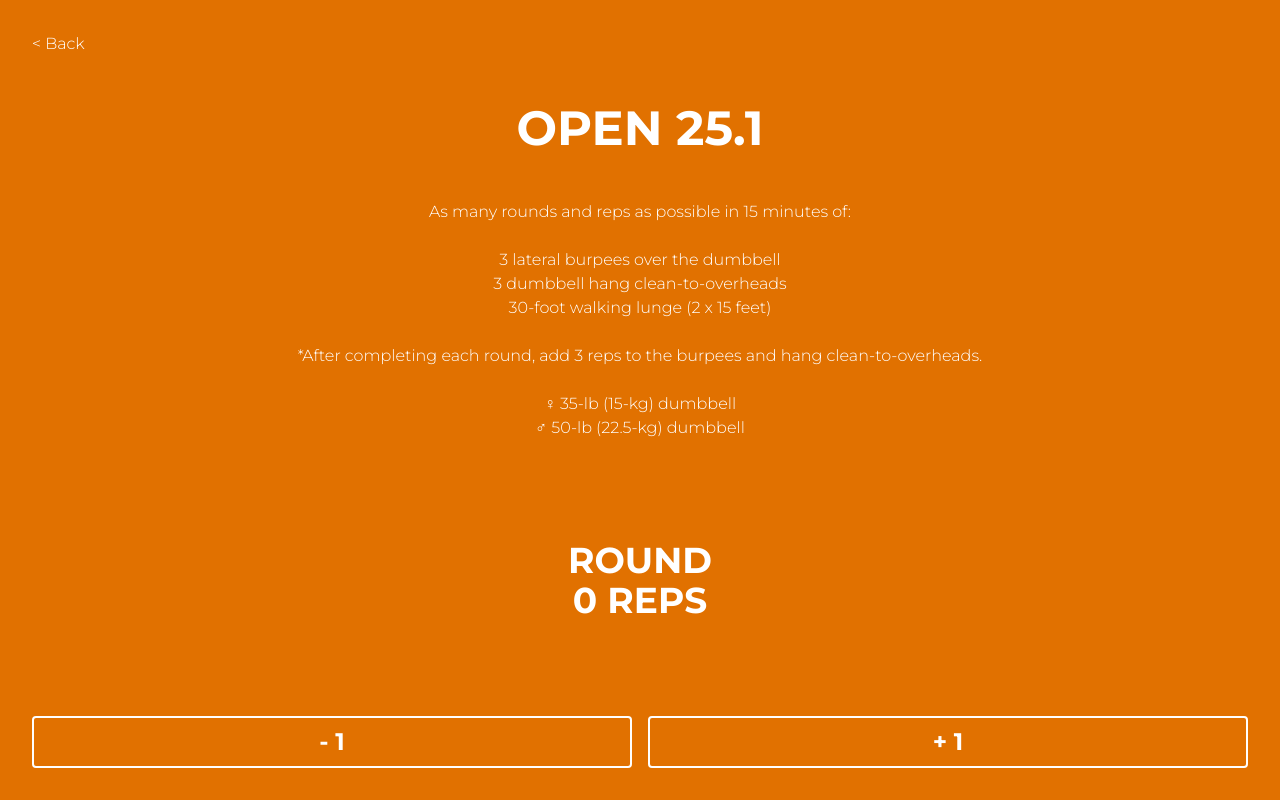
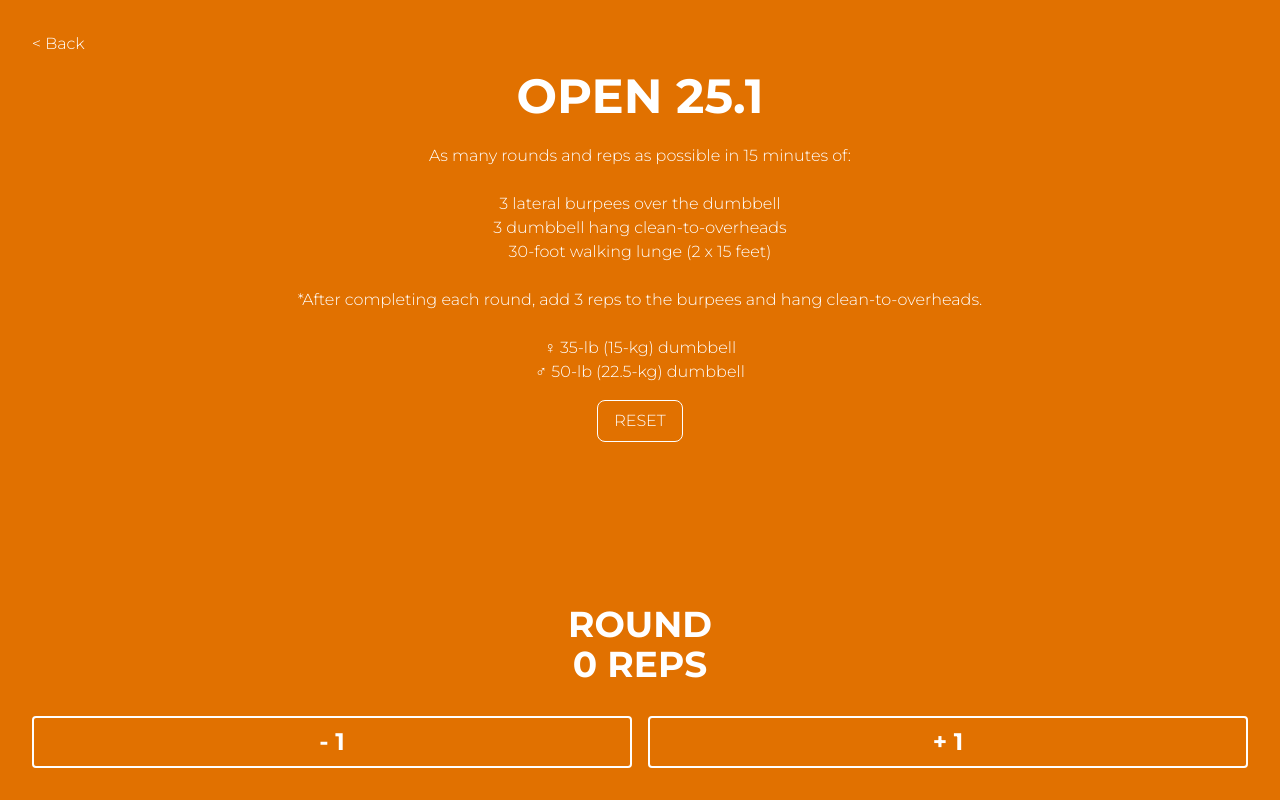
Before and after one commit to altomizawa/open2025, a Next.js app: page /251 in a window 1280 px wide. Built offline with nearby package versions, Linux system fonts and the light colour scheme.

Commit message:
feat: add reset button

```diff
--- a/app/251/page.js
+++ b/app/251/page.js
@@ -13,13 +13,13 @@ const TwentyFiveOne = () => {
     let lunges = 2;
 
     while (totalReps > 0) {
-      if (totalReps <= burpees) return <p>Burpees over dumbbell: {burpees} reps</p>;
+      if (totalReps <= burpees) return <p className='movement'>Burpees over dumbbell: {burpees} reps</p>;
       totalReps -= burpees;
 
-      if (totalReps <= cleanToOverheads) return <p>Dumbbell hang clean-to-overhead: {cleanToOverheads} reps</p>;
+      if (totalReps <= cleanToOverheads) return <p className='movement'>Dumbbell hang clean-to-ovh: {cleanToOverheads} reps</p>;
       totalReps -= cleanToOverheads;
 
-      if (totalReps <= lunges) return <p>Walking lunge: {lunges} reps</p>;
+      if (totalReps <= lunges) return <p className='movement'>Walking lunge: {lunges} reps</p>;
       totalReps -= lunges;
 
       // Increase reps for next round
@@ -54,10 +54,10 @@ const TwentyFiveOne = () => {
   return (
     <main className="p-8 bg-amber-600 h-screen text-white">
       <Link href="/" className='text-white'>&lt; Back</Link>
-      <h1 className="font-bold text-center w-full text-5xl mt-12">
+      <h1 className="font-bold text-center w-full text-5xl mt-4">
         OPEN 25.1
       </h1>
-      <p className='text-center w-[90%] mx-auto mt-12'>
+      <p className='text-center w-[90%] mx-auto mt-6'>
       As many rounds and reps as possible in 15 minutes of:<br></br>
       <br></br>
       3 lateral burpees over the dumbbell
@@ -74,11 +74,15 @@ const TwentyFiveOne = () => {
       <br></br>
       ♂ 50-lb (22.5-kg) dumbbell
       </p>
-      <div className='fixed bottom-0 left-0 w-full p-8 flex flex-col justify-center items-center gap-24'>
-        {getCurrentMovement(reps)}
-        <div>
+      <div className='w-full flex justify-center mt-4'>
+        <button onClick={()=>setReps(0)} className='border-[1px] rounded-lg px-4 py-2'>RESET</button>
+
+      </div>
+      <div className='fixed bottom-0 left-0 w-full p-8 flex flex-col gap-8'>
+        <div className=''>
           <h3 className='text-4xl font-bold text-center'>ROUND {getCurrentRound(reps)}</h3>
           <h3 className='text-4xl font-bold text-center'>{reps} REPS</h3>
+          {getCurrentMovement(reps)}
         </div>
         <div className='flex flex-row justify-center gap-4 w-full'>
           <button className='border-2 text-2xl text-white font-bold py-2 px-4 rounded w-full' onClick={() => setReps(reps - 1)}>- 1</button>
--- a/app/globals.css
+++ b/app/globals.css
@@ -56,3 +56,11 @@ body {
   font-size: 2rem;
   text-align: left;
 }
+
+.movement{
+  font-size: 0.8rem;
+  text-transform: uppercase;
+  font-weight: 800;
+  margin-block: 1rem;
+  text-align: center;
+}
```
